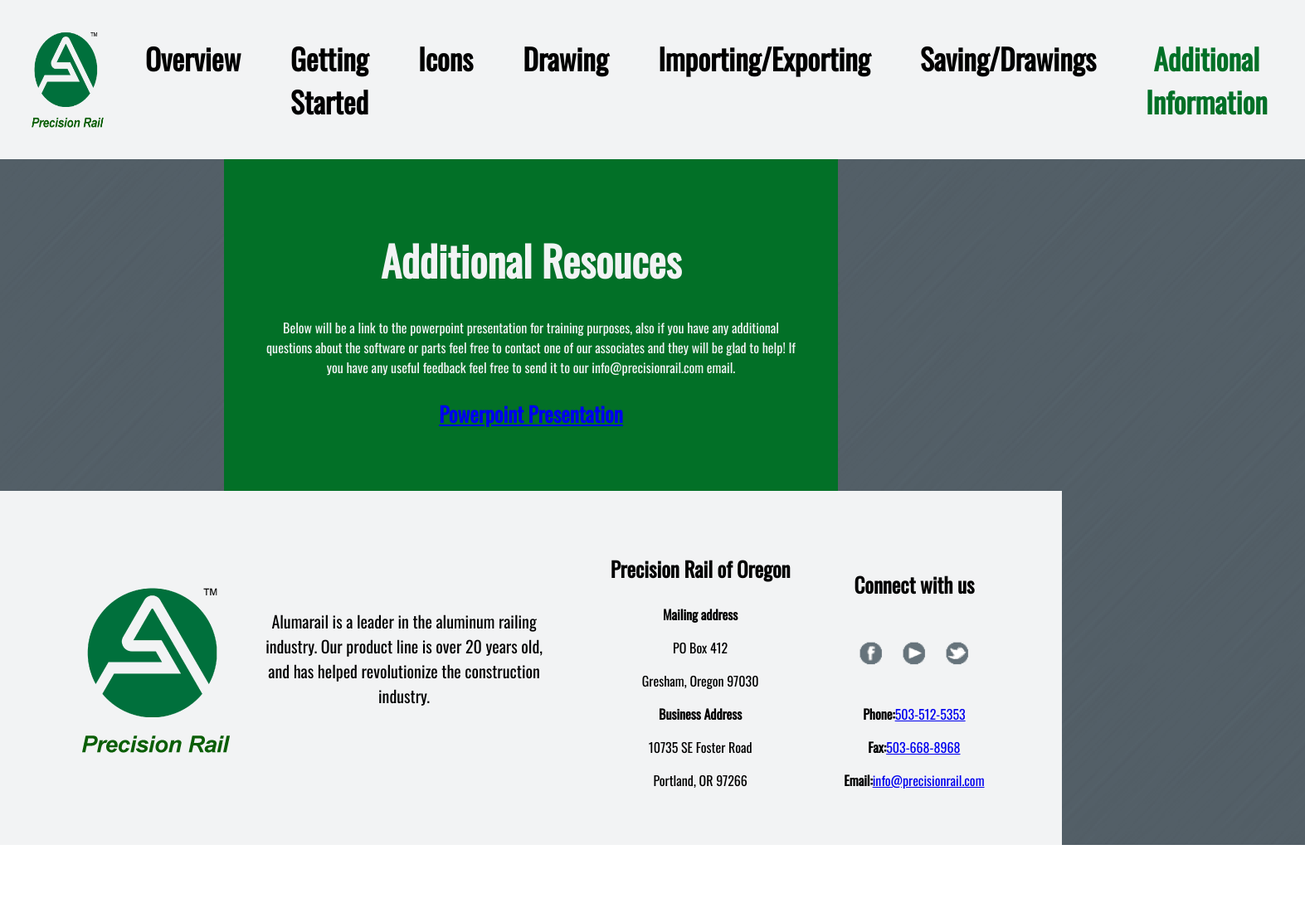
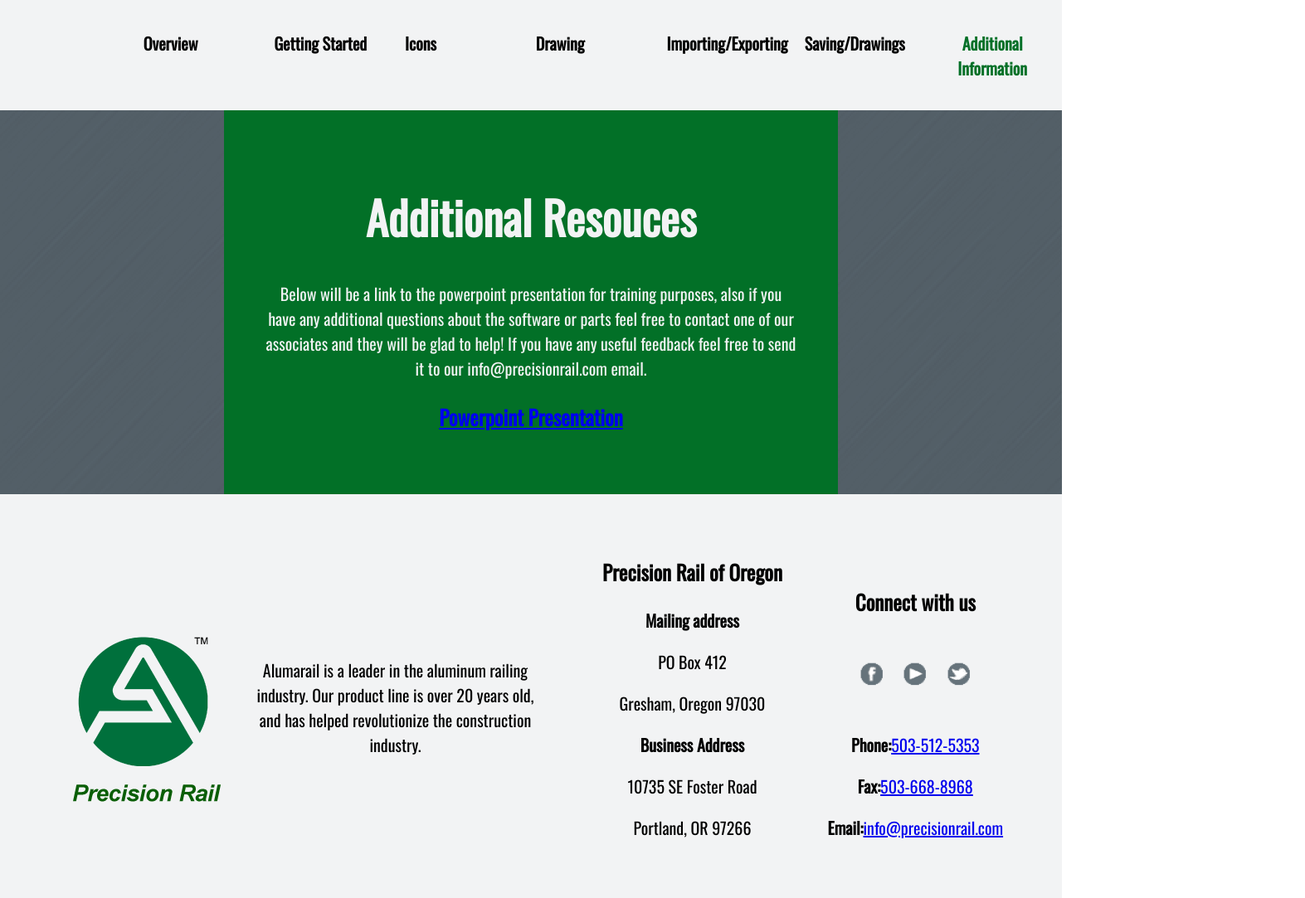
Before and after one commit to yothebob/REM, a plain HTML site: page datafiles/help/add.html in a window 1280 px wide. Shown: the whole page at 83% size, 1573 px wide, since content can reach past the window. Before the commit the page ends 1019 px from the top, so only its background shows below. Drawn offline with nearby package versions, Linux system fonts and the light colour scheme.

Commit message:
Updated CSS for different screen sizes, added more info to get started

```diff
--- a/datafiles/help/static/style.css
+++ b/datafiles/help/static/style.css
@@ -1,3 +1,9 @@
+
+html{
+    width:100%;
+    height:100%;
+    font-size: 20px;
+}
 body{
   font-family: Oswald;
   text-align: center;
@@ -8,27 +14,39 @@
   width: auto;
   height: 100%;
 }
-html{
-    width:100%;
-    height:100%;
-}
 h1{
-  font-size: 50px;
+  font-size: 2.75rem;
 }
 h2{
-  font-size: 35px;
+  font-size: 2.25rem;
 }
 h3{
-  font-size: 25px;
+  font-size: 1.25rem;
 }
 .navbar{
-  font-size: 15px;
   display: inline-flex;
-  width: auto;
-  bottom: -50px;
+  width: 100%;
+  bottom: -2.5rem;
   text-decoration: none;
   color: black;
-  padding: 0px 15px 0px 15px;
+  padding: 0rem .5rem 0rem .5rem;
+}
+
+@media only screen and (max-width: 1670px){
+  .navbar{
+    display: inline-flex;
+    width: 100%;
+    bottom: -2.5rem;
+    text-decoration: none;
+    color: black;
+    padding: 0rem .25rem 0rem .25rem;
+  }
+  .navbar h2 {
+    font-size: 1rem;
+  }
+  .navbar-logo{
+    display: none;
+  }
 }
 .navbar :hover{
   color:#027027;
@@ -36,40 +54,39 @@
 .navbar-selected{
   color:#027027;
   text-decoration: none;
-  padding: 0px 15px 0px 15px;
-  font-size: 15px;
+  padding: 0rem .75rem 0rem .75rem;
   display: inline-flex;
-  bottom: -50px;
+  bottom: -2.5rem;
 }
 div.navbar{
   background-color: #f2f3f4;
-  width: auto;
-  padding: 0px;
-  margin: 0px;
+  width: 100%;
+  padding: 0rem;
+  margin: 0rem;
 }
 .navbar-logo{
-  max-width: 100px;
+  max-width: 100%;
   position: relative;
-  bottom: 0px;
-  padding: 0px;
-  margin: 0px;
+  bottom: 0rem;
+  padding: 0rem;
+  margin: 0rem;
 }
 .contact-container{
   background-color: #f2f3f4;
-  width: 100%;
-  padding: 0px;
-  margin: 0px;
+  width: auto;
+  padding: 0rem;
+  margin: 0rem;
 }
 .contact-modo{
   display: inline-block;
   position: relative;
-  padding: 20px;
-  top: -100px;
-  font-size: 20px;
-  width: 350px;
+  padding: 1rem;
+  top: -5rem;
+  font-size: 1rem;
+  width: 17.5rem;
 }
 .contact-info{
-  padding: 50px;
+  padding: 2.5rem;
   display: inline-block;
 }
 .contact-socials{
@@ -77,8 +94,8 @@
 }
 .social-icon{
   position: relative;
-  left: -20px;
-  padding: 10px;
+  left: -1rem;
+  padding: .5rem;
 
 }
 .info-block{
@@ -86,7 +103,11 @@
   //background-color: #f2f3f4;
   background-color: #027027;
   margin: auto;
-  padding: 50px;
+  padding: 2.5rem;
   width:50%;
   color: #f2f3f4;
 }
+
+.info-block ul{
+  list-style: none;
+}
```
Also changed, not shown: datafiles/help/started.html (+38 -4 lines), 1 other file.
